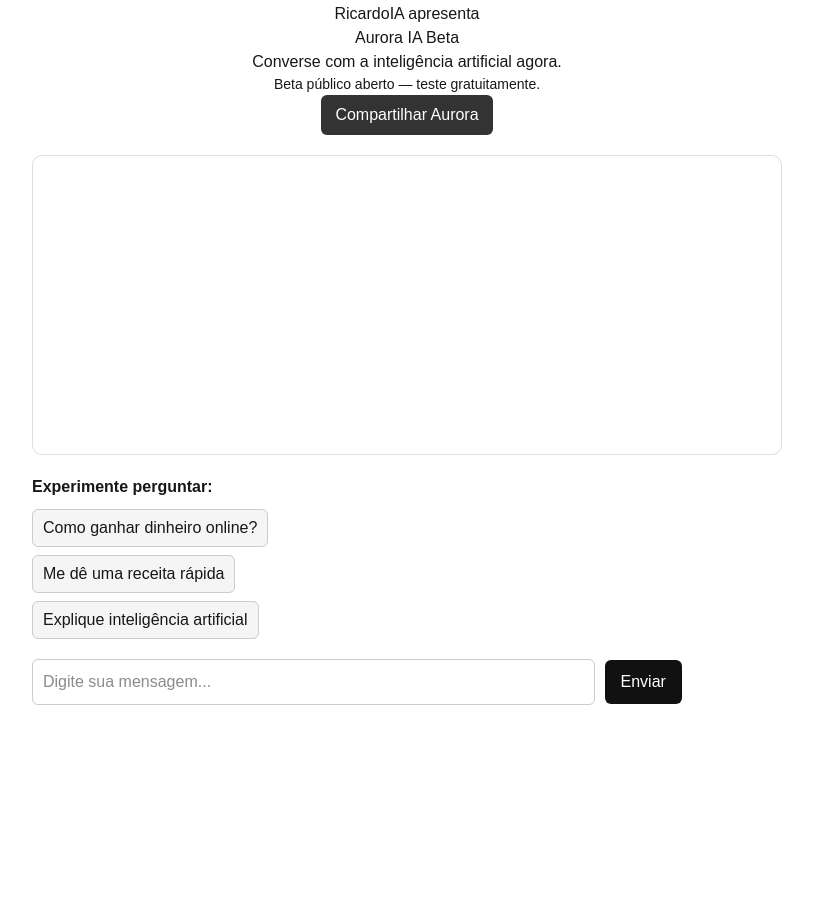
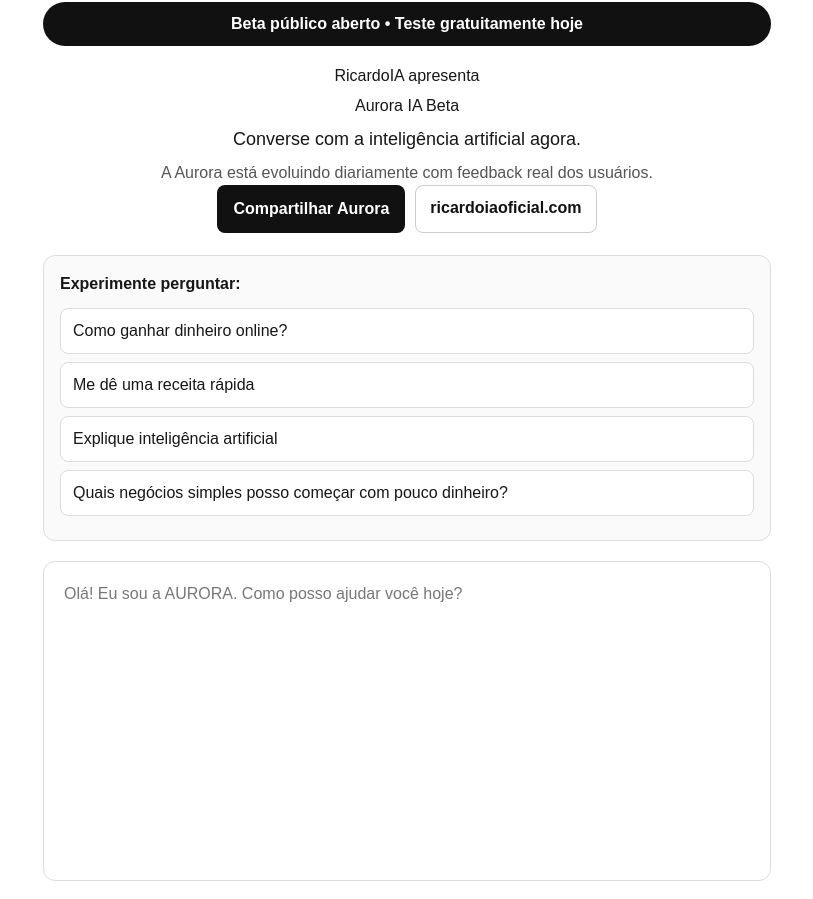
Before and after one commit to ricardogrupoexecutivo1-cpu/ricardo-ia-oficial, a Next.js app: page / in a window 1280 px wide. Shown: the part 38-937 px from the top of the page, without its empty margins (233-1046 px from the left). Before the commit the page ends 800 px from the top, so only its background shows below. Built offline with nearby package versions, Linux system fonts and the light colour scheme.

Commit message:
improve homepage with beta banner and feedback

```diff
--- a/app/page.tsx
+++ b/app/page.tsx
@@ -2,10 +2,16 @@
 
 import { useState } from 'react'
 
+type ChatMessage = {
+  role: string
+  content: string
+}
+
 export default function Page() {
-  const [messages, setMessages] = useState<{ role: string; content: string }[]>([])
+  const [messages, setMessages] = useState<ChatMessage[]>([])
   const [input, setInput] = useState('')
   const [loading, setLoading] = useState(false)
+  const [feedbackSent, setFeedbackSent] = useState(false)
 
   async function sendMessage(e?: any, preset?: string) {
     if (e) e.preventDefault()
@@ -17,7 +23,6 @@ export default function Page() {
     setLoading(true)
 
     const userMessage = { role: 'user', content: text }
-
     setMessages((prev) => [...prev, userMessage])
 
     try {
@@ -40,7 +45,7 @@ export default function Page() {
       }
 
       setMessages((prev) => [...prev, assistantMessage])
-    } catch (err) {
+    } catch {
       setMessages((prev) => [
         ...prev,
         { role: 'assistant', content: 'Erro ao consultar a IA.' },
@@ -52,55 +57,146 @@ export default function Page() {
 
   function copyLink() {
     navigator.clipboard.writeText('https://ricardoiaoficial.com')
-    alert('Link copiado! Compartilhe com seus amigos.')
+    alert('Link copiado! Agora você pode compartilhar a Aurora.')
+  }
+
+  function sendQuickFeedback(type: string) {
+    setFeedbackSent(true)
+    alert(`Feedback registrado: ${type}`)
   }
 
   return (
-    <div style={{ maxWidth: 750, margin: '40px auto', fontFamily: 'Arial' }}>
+    <div
+      style={{
+        maxWidth: 760,
+        margin: '40px auto',
+        fontFamily: 'Arial, sans-serif',
+        padding: '0 16px',
+      }}
+    >
+      <div
+        style={{
+          textAlign: 'center',
+          marginBottom: 18,
+          padding: '10px 14px',
+          borderRadius: 999,
+          background: '#111',
+          color: '#fff',
+          fontWeight: 700,
+        }}
+      >
+        Beta público aberto • Teste gratuitamente hoje
+      </div>
 
-      <h2 style={{ textAlign: 'center' }}>
+      <h2 style={{ textAlign: 'center', marginBottom: 6 }}>
         RicardoIA apresenta
       </h2>
 
-      <h1 style={{ textAlign: 'center', marginTop: 0 }}>
+      <h1 style={{ textAlign: 'center', marginTop: 0, marginBottom: 8 }}>
         Aurora IA Beta
       </h1>
 
-      <p style={{ textAlign: 'center' }}>
+      <p style={{ textAlign: 'center', fontSize: 18, marginBottom: 8 }}>
         Converse com a inteligência artificial agora.
       </p>
 
-      <p style={{ textAlign: 'center', fontSize: 14 }}>
-        Beta público aberto — teste gratuitamente.
+      <p style={{ textAlign: 'center', color: '#555', marginTop: 0 }}>
+        A Aurora está evoluindo diariamente com feedback real dos usuários.
       </p>
 
-      <div style={{ textAlign: 'center', marginBottom: 20 }}>
-        <button
-          onClick={copyLink}
+      <div
         style={{
-            padding: '8px 14px',
-            borderRadius: 6,
-            border: 'none',
-            background: '#333',
-            color: '#fff',
-            cursor: 'pointer',
+          display: 'flex',
+          gap: 10,
+          justifyContent: 'center',
+          flexWrap: 'wrap',
+          marginBottom: 22,
         }}
       >
+        <button onClick={copyLink} style={primaryBtn}>
           Compartilhar Aurora
         </button>
+
+        <a
+          href="https://ricardoiaoficial.com"
+          target="_blank"
+          rel="noreferrer"
+          style={{ ...secondaryBtn, textDecoration: 'none', display: 'inline-block' }}
+        >
+          ricardoiaoficial.com
+        </a>
       </div>
+
+      {messages.length === 0 && (
+        <div
+          style={{
+            border: '1px solid #ddd',
+            borderRadius: 12,
+            padding: 16,
+            marginBottom: 20,
+            background: '#fafafa',
+          }}
+        >
+          <b>Experimente perguntar:</b>
+
+          <div style={{ marginTop: 12 }}>
+            <button
+              onClick={() => sendMessage(null, 'Como ganhar dinheiro online?')}
+              style={exampleBtn}
+            >
+              Como ganhar dinheiro online?
+            </button>
+
+            <button
+              onClick={() => sendMessage(null, 'Me dê uma receita rápida')}
+              style={exampleBtn}
+            >
+              Me dê uma receita rápida
+            </button>
+
+            <button
+              onClick={() => sendMessage(null, 'Explique inteligência artificial')}
+              style={exampleBtn}
+            >
+              Explique inteligência artificial
+            </button>
+
+            <button
+              onClick={() => sendMessage(null, 'Quais negócios simples posso começar com pouco dinheiro?')}
+              style={exampleBtn}
+            >
+              Quais negócios simples posso começar com pouco dinheiro?
+            </button>
+          </div>
+        </div>
+      )}
 
       <div
         style={{
           border: '1px solid #ddd',
-          borderRadius: 10,
+          borderRadius: 12,
           padding: 20,
-          minHeight: 300,
+          minHeight: 320,
           marginBottom: 20,
+          background: '#fff',
         }}
       >
+        {messages.length === 0 && !loading && (
+          <div style={{ color: '#777' }}>
+            Olá! Eu sou a AURORA. Como posso ajudar você hoje?
+          </div>
+        )}
+
         {messages.map((m, i) => (
-          <div key={i} style={{ marginBottom: 10 }}>
+          <div
+            key={i}
+            style={{
+              marginBottom: 12,
+              padding: '10px 12px',
+              borderRadius: 10,
+              background: m.role === 'user' ? '#f3f3f3' : '#eef5ff',
+            }}
+          >
             <b>{m.role === 'user' ? 'Você:' : 'Aurora:'}</b> {m.content}
           </div>
         ))}
@@ -108,63 +204,92 @@ export default function Page() {
         {loading && <div>Aurora está pensando...</div>}
       </div>
 
-      {messages.length === 0 && (
-        <div style={{ marginBottom: 20 }}>
-          <b>Experimente perguntar:</b>
-          <div style={{ marginTop: 10 }}>
-            <button onClick={() => sendMessage(null, 'Como ganhar dinheiro online?')} style={exampleBtn}>
-              Como ganhar dinheiro online?
-            </button>
-
-            <button onClick={() => sendMessage(null, 'Me dê uma receita rápida')} style={exampleBtn}>
-              Me dê uma receita rápida
-            </button>
-
-            <button onClick={() => sendMessage(null, 'Explique inteligência artificial')} style={exampleBtn}>
-              Explique inteligência artificial
-            </button>
-          </div>
-        </div>
-      )}
-
-      <form onSubmit={sendMessage}>
+      <form onSubmit={sendMessage} style={{ marginBottom: 20 }}>
+        <div style={{ display: 'flex', gap: 10 }}>
           <input
             style={{
-            width: '75%',
-            padding: 10,
-            borderRadius: 6,
+              flex: 1,
+              padding: 12,
+              borderRadius: 8,
               border: '1px solid #ccc',
+              fontSize: 16,
             }}
             value={input}
             onChange={(e) => setInput(e.target.value)}
             placeholder="Digite sua mensagem..."
           />
 
-        <button
-          type="submit"
+          <button type="submit" style={primaryBtn}>
+            Enviar
+          </button>
+        </div>
+      </form>
+
+      <div
         style={{
-            marginLeft: 10,
-            padding: '10px 16px',
-            borderRadius: 6,
+          border: '1px solid #ddd',
+          borderRadius: 12,
+          padding: 16,
+          background: '#fafafa',
+        }}
+      >
+        <b>Feedback rápido</b>
+        <p style={{ marginTop: 8, color: '#555' }}>
+          Sua opinião ajuda a Aurora evoluir mais rápido.
+        </p>
+
+        <div style={{ display: 'flex', gap: 10, flexWrap: 'wrap' }}>
+          <button onClick={() => sendQuickFeedback('Excelente')} style={secondaryBtn}>
+            Excelente
+          </button>
+
+          <button onClick={() => sendQuickFeedback('Boa')} style={secondaryBtn}>
+            Boa
+          </button>
+
+          <button onClick={() => sendQuickFeedback('Precisa melhorar')} style={secondaryBtn}>
+            Precisa melhorar
+          </button>
+        </div>
+
+        {feedbackSent && (
+          <p style={{ marginTop: 12, color: '#0a7a2f', fontWeight: 700 }}>
+            Obrigado pelo feedback.
+          </p>
+        )}
+      </div>
+    </div>
+  )
+}
+
+const primaryBtn: React.CSSProperties = {
+  padding: '12px 16px',
+  borderRadius: 8,
   border: 'none',
   background: '#111',
   color: '#fff',
   cursor: 'pointer',
-          }}
-        >
-          Enviar
-        </button>
-      </form>
-    </div>
-  )
+  fontWeight: 700,
 }
 
-const exampleBtn = {
+const secondaryBtn: React.CSSProperties = {
+  padding: '10px 14px',
+  borderRadius: 8,
+  border: '1px solid #ccc',
+  background: '#fff',
+  color: '#111',
+  cursor: 'pointer',
+  fontWeight: 700,
+}
+
+const exampleBtn: React.CSSProperties = {
   display: 'block',
+  width: '100%',
+  textAlign: 'left',
   marginBottom: 8,
-  padding: '6px 10px',
-  borderRadius: 6,
-  border: '1px solid #ccc',
-  background: '#f5f5f5',
+  padding: '10px 12px',
+  borderRadius: 8,
+  border: '1px solid #ddd',
+  background: '#fff',
   cursor: 'pointer',
 }
```
Lines whose indentation alone changed are shown as unchanged.
